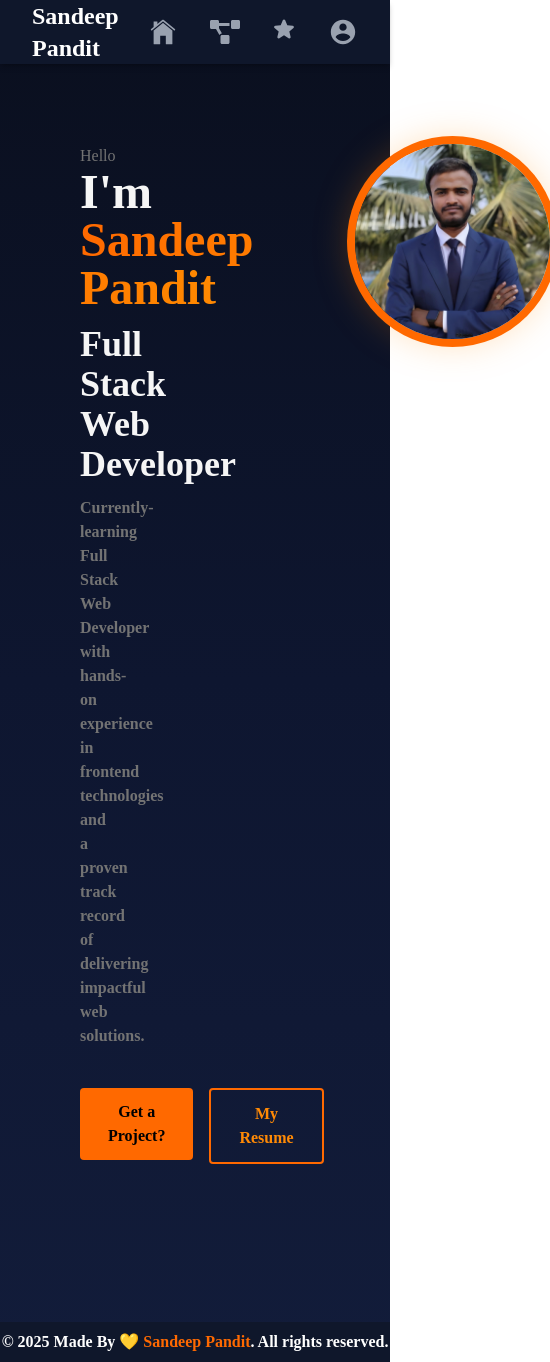
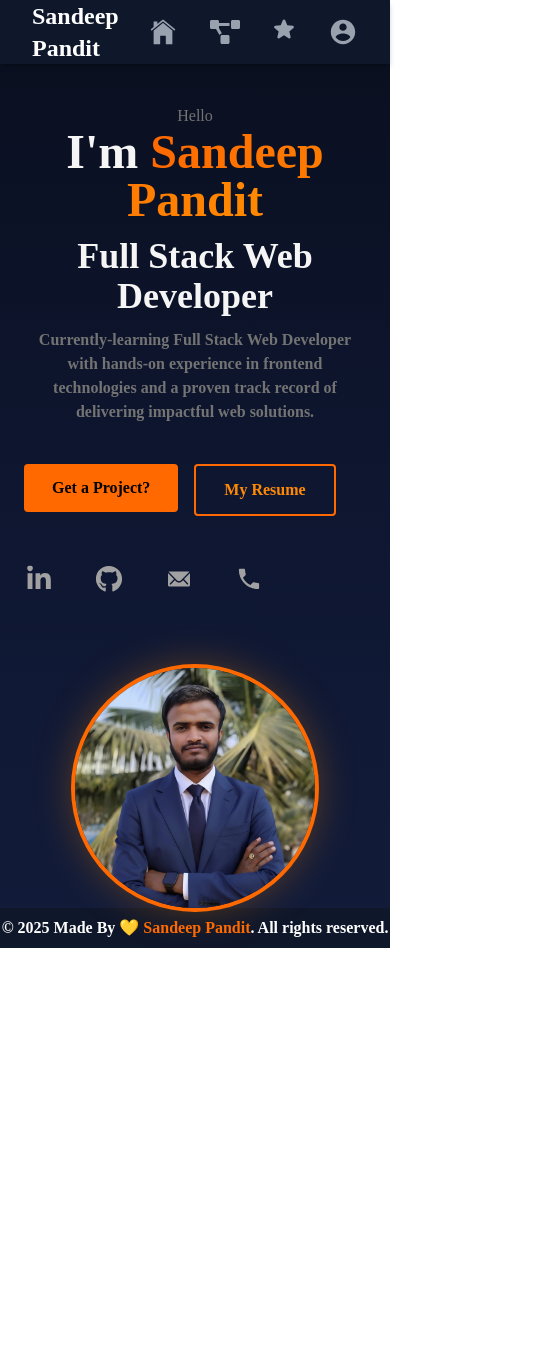
Before and after one commit to sandip89600/sandeep-portfolio-project, a React (Vite) app: page / in a window 390 px wide. Shown: the whole page, 550 px wide, since content can reach past the window. After the commit the page ends 948 px from the top, so only its background shows below. Built offline with nearby package versions, Linux system fonts and the light colour scheme.

Commit message:
update mobile

```diff
--- a/src/Pages/Home.jsx
+++ b/src/Pages/Home.jsx
@@ -4,15 +4,30 @@ import UserLeft from '../Components/User/UserLeft'
 
 const Home = () => {
   return (
-    <div className='flex'>
-      <div className="w-1/2 p-20">
-      <UserLeft/>
-         </div>
-      <div className="w-1/2 h-138">
+    <div className='flex flex-col md:flex-row items-center justify-between min-h-screen px-6 md:px-16 lg:px-24'>
 
+      {/* LEFT SECTION */}
+      <div className="w-full md:w-1/2 text-center md:text-left mt-10 md:mt-0">
+        <UserLeft />
+      </div>
 
-        <img className='object-cover  hover:scale-105 duration-400  w-90 rounded-full ml-40 mt-20 ring-8 ring-orange-500 shadow-[0_0_40px_rgba(255,138,0,0.35)] ' src={images.hero} alt="" />
+      {/* RIGHT SECTION */}
+      <div className="w-full md:w-1/2 flex justify-center mt-10 md:mt-0">
+        <img
+          className='
+            w-60 sm:w-72 md:w-80 lg:w-96
+            object-cover
+            rounded-full
+            transition-transform duration-500
+            hover:scale-105
+            ring-4 md:ring-8 ring-orange-500
+            shadow-[0_0_40px_rgba(255,138,0,0.35)]
+          '
+          src={images.hero}
+          alt="Hero"
+        />
       </div>
+
     </div>
   )
 }
```
